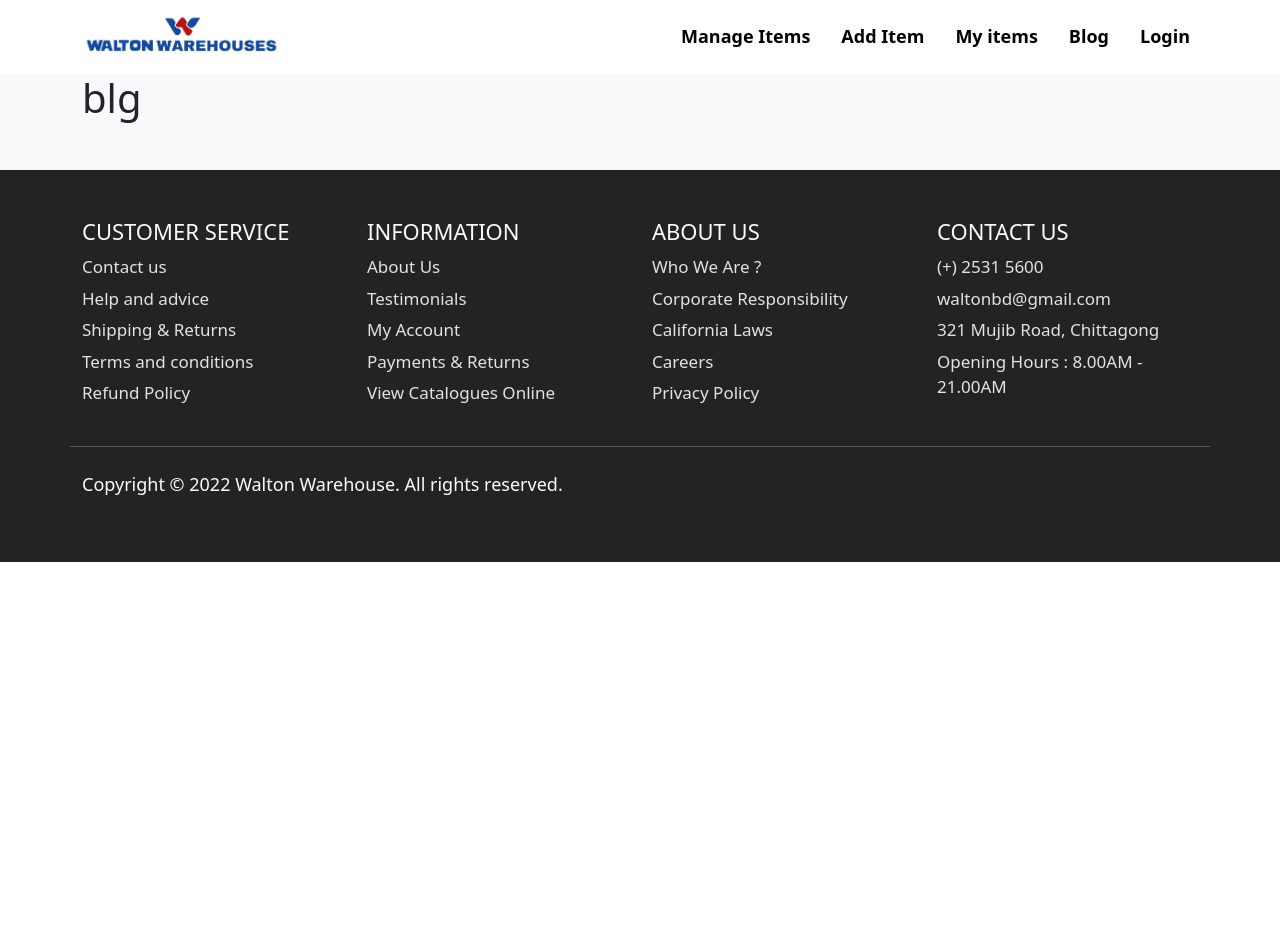
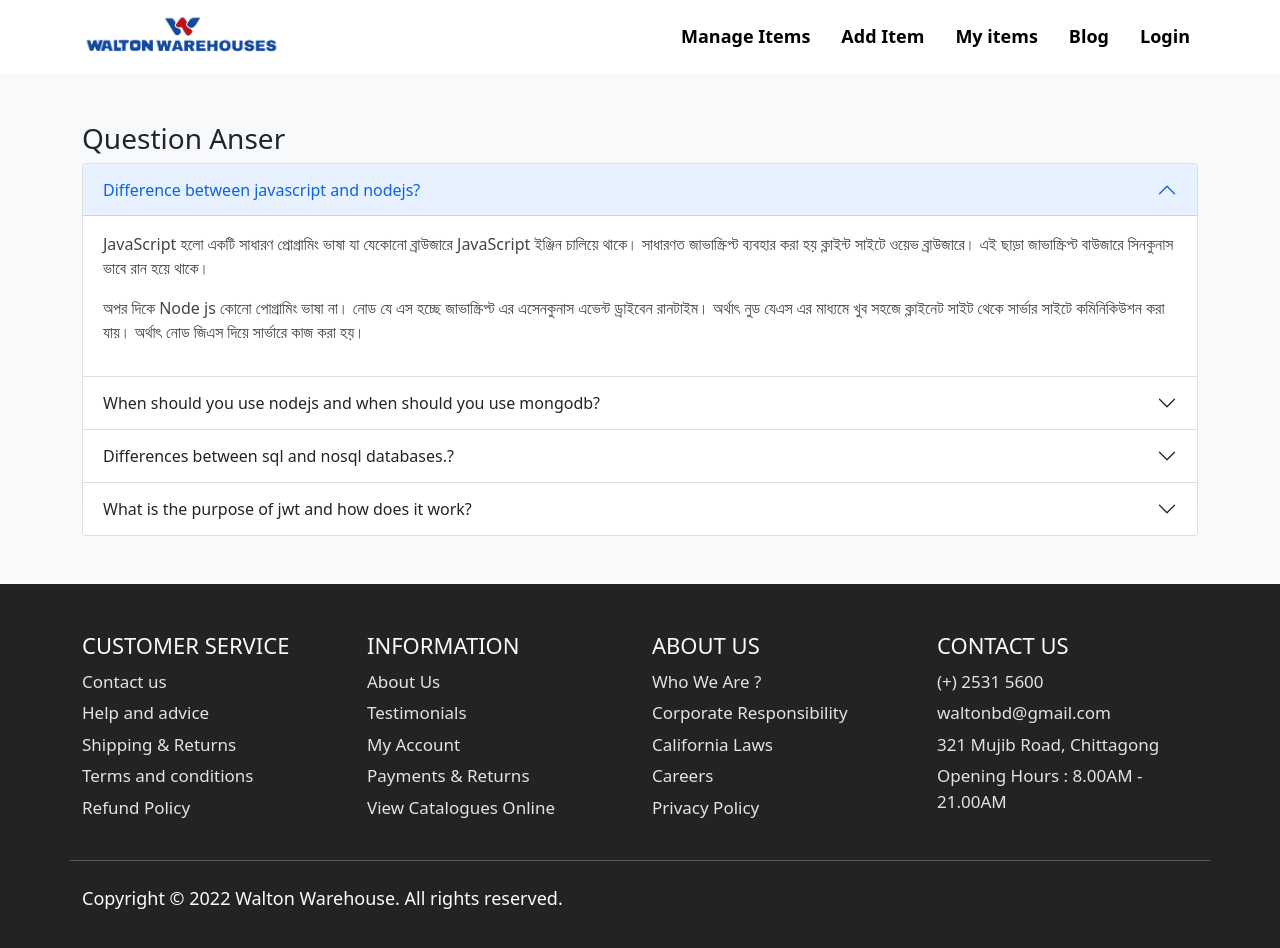
Before and after one commit to mamun2232/walton-warehouse, a React (Create React App) app: page /blog in a window 1280 px wide. Shown: the top 948 px of the page. Before the commit the page ends 800 px from the top, so only its background shows below. Built offline with nearby package versions, Linux system fonts and the light colour scheme; no server answers.

Commit message:
complect

```diff
--- a/src/App.js
+++ b/src/App.js
@@ -17,6 +17,7 @@ import Register from './Pages/Login/Register/Register';
 import RequareAuth from './Pages/Login/RequareAuth/RequareAuth';
 import Footer from './Pages/Home/Footer/Footer';
 import Blogs from './Pages/Home/Blogs/Blogs';
+import PageNotFound from './Pages/Utilitis/PageNotFound/PageNotFound';
 function App() {
   return (
     <div className="Apps bg-light">
@@ -39,6 +40,7 @@ function App() {
         <Route path='/login' element={<Login></Login>}></Route>
         <Route path='/register' element={<Register></Register>}></Route>
         <Route path='/blog' element={<Blogs></Blogs>}></Route>
+        <Route path='*' element={<PageNotFound></PageNotFound>}></Route>
       </Routes>
       <ToastContainer></ToastContainer>
       <Footer></Footer>
--- a/src/Pages/Home/Banner/Banner.css
+++ b/src/Pages/Home/Banner/Banner.css
@@ -15,6 +15,10 @@
 }
 .title-text{
       /* opacity: 100%; */
+}
+.not-found img{
+      width: 100%;
+      height: 100%;
 }
 /* .banner-section h1 , p{
       color: rgb(243, 247, 250);
--- a/src/Pages/Home/Banner/Banner.js
+++ b/src/Pages/Home/Banner/Banner.js
@@ -1,6 +1,7 @@
 import React from 'react';
 import { useNavigate } from 'react-router-dom';
 import './Banner.css'
+import { FiArrowRightCircle } from 'react-icons/fi';
 
 
 const Banner = () => {
@@ -14,7 +15,7 @@ const Banner = () => {
                                           <h1 className='title'>WALTON MY BRAND</h1>
                                           <p className='my-3 title-text'>Walton air conditioners can help to make your body cool and mind fresh. It can cool down the temperature of your home by drawing out.
                                           </p>
-                                          <button onClick={() => navigate('/blog')} className='primary-btn '>Read More</button>
+                                          <button onClick={() => navigate('/blog')} className='primary-btn py-2'>Read More <FiArrowRightCircle></FiArrowRightCircle></button>
                                     </div>
                               </div>
 
--- a/src/Pages/Home/Blogs/Blogs.js
+++ b/src/Pages/Home/Blogs/Blogs.js
@@ -1,16 +1,72 @@
 import React from 'react';
+import { Accordion } from 'react-bootstrap';
 import PageTitle from '../../Utilitis/PageTitle/PageTitle';
 
 
 const Blogs = () => {
       return (
-           <div className="blog-section">
-                 <PageTitle title='Blog'></PageTitle>
+            <div className="blog-section my-5">
+                  <PageTitle title='Blog'></PageTitle>
 
-                 <div className="container">
-                       <h1>blg</h1>
-                 </div>
-           </div>
+                  <div className="container">
+                        <h3>Question Anser</h3>
+                        <Accordion defaultActiveKey="0">
+                              <Accordion.Item eventKey="0">
+                                    <Accordion.Header>Difference between javascript and nodejs?</Accordion.Header>
+                                    <Accordion.Body>
+                                          <p className='read-text'>  JavaScript হলো একটি সাধারণ প্রোগ্রামিং ভাষা যা যেকোনো ব্রাউজারে JavaScript ইঞ্জিন চালিয়ে থাকে। সাধারণত জাভাস্ক্রিপ্ট ব্যবহার করা হয় ক্লাইন্ট সাইটে ওয়েভ ব্রাউজারে। এই ছাড়া জাভাস্ক্রিপ্ট বাউজারে সিনকুনাস ভাবে রান হয়ে থাকে।</p>
+                                          <p className='read-text'>
+                                          অপর দিকে Node js কোনো পোগ্রামিং ভাষা না। নোড যে এস হচ্ছে জাভাস্ক্রিপ্ট এর  এসেনকুনাস এভেন্ট ড্রাইবেন রানটাইম। অর্থাৎ নুড যেএস এর মাধ্যমে খুব সহজে ক্লাইনেট সাইট থেকে সার্ভার সাইটে কমিনিকিউশন করা যায়। অর্থাৎ নোড জিএস দিয়ে সার্ভারে কাজ করা হয়।
+                                          </p>
+
+
+
+                                    </Accordion.Body>
+                              </Accordion.Item>
+                              <Accordion.Item eventKey="1">
+                                    <Accordion.Header>When should you use nodejs and when should you use mongodb?</Accordion.Header>
+                                    <Accordion.Body>
+                                          <p className='read-text'>সমাধানত নোড জিএস ব্যবহার করা হয় সার্ভার সাইটে। সার্ভার সাইটে কোনো অপারেশন চালানোর জন্য নোড জি এস ব্যবহার করা হয়।</p>
+                                          <p className='read-text'>mongodb হলো একটি Nonsql ডাটাবেইজ। এটির মাধ্যমে ডাটা সেইভ করে রাখা হয়। কোনো ডাটা সেইভ করে রাখার জন্য অথবা ডাটা বেইজে ডাটা পাঠানোর জন্য crod অপারেশন করা হয়ে থাকে।</p>
+
+
+
+                                    </Accordion.Body>
+                              </Accordion.Item>
+                              <Accordion.Item eventKey="2">
+                                    <Accordion.Header>Differences between sql and nosql databases.?</Accordion.Header>
+                                    <Accordion.Body>
+                                          <li className='read-text'>
+                                          এসকিউএল ডাটাবেসগুলি সম্পর্কযুক্ত, নোএসকিউএল ডেটাবেসগুলি সম্পর্কযুক্ত না।
+                                          </li>
+
+                                          <li className='read-text'>
+                                          SQL ডাটাবেস স্ট্রাকচার্ড কোয়েরি ভাষা ব্যবহার করে এবং একটি পূর্বনির্ধারিত স্কিমা আছে। NoSql ডাটাবেসে অসংগঠিত ডেটার জন্য গতিশীল স্কিমা রয়েছে।
+                                          </li>
+
+                                          <li className='read-text'>
+                                          Sql ডাটাবেসগুলি টেবিল-ভিত্তিক। অর্থাৎ টেবিল আকারে ডাটা গুলো রাখা হয়।
+ Nosql ডাটাবেসগুলি অনেকটা জাভাস্ক্রিপ্ট অব্জেক্ট এর মত।
+                                          </li>
+                                        </Accordion.Body>
+                              </Accordion.Item>
+                              <Accordion.Item eventKey="3">
+                                    <Accordion.Header>
+                                    What is the purpose of jwt and how does it work?
+
+                                    </Accordion.Header>
+                                    <Accordion.Body>
+
+                                          <p className='read-text'> জোসন ওয়েভ টোকেন এর মাধ্যমে ইউজারের ডাটা সিকিউর করা হয়। প্রতিটা ইউজারের ডাটা সিকিউর রাখা খুব গুরুত্বপূর্ণ। এর জন্য এটি ব্যবহার করা হয়।</p>
+                                          <p className='read-text'>
+                                          এটি সাধারণত একটি টোকেন জেনারেট করে ইউজার যখন প্রথম বার লগিন করে। তারপর ইউজার যখন কোনো কিছু সার্ভারে পোষ্ট করে তখন সেই টোকেন চ্যাক করে। যদি টোকেন মিলে যায় তখন ইউজারকে পোষ্ট করতে দেওয়া হয়। এই ছাড়া এটির ফলে অন্য জনের ডাটা এক্সসেস করা যায় না।
+                                          </p>
+
+                                    </Accordion.Body>
+                              </Accordion.Item>
+                        </Accordion>
+                  </div>
+            </div>
       );
 };
 
--- /dev/null
+++ b/src/Pages/Utilitis/PageNotFound/PageNotFound.js
@@ -0,0 +1,12 @@
+import React from 'react';
+import notfound from '../../../Picture/notfound.jpg'
+
+const PageNotFound = () => {
+      return (
+            <div className='not-found'>
+                  <img className='img-fluid' src={notfound} alt="" />
+            </div>
+      );
+};
+
+export default PageNotFound;
```
Also changed, not shown: src/Picture/notfound.jpg (added), 1 other file (tests, documents, lock files or other folders).
